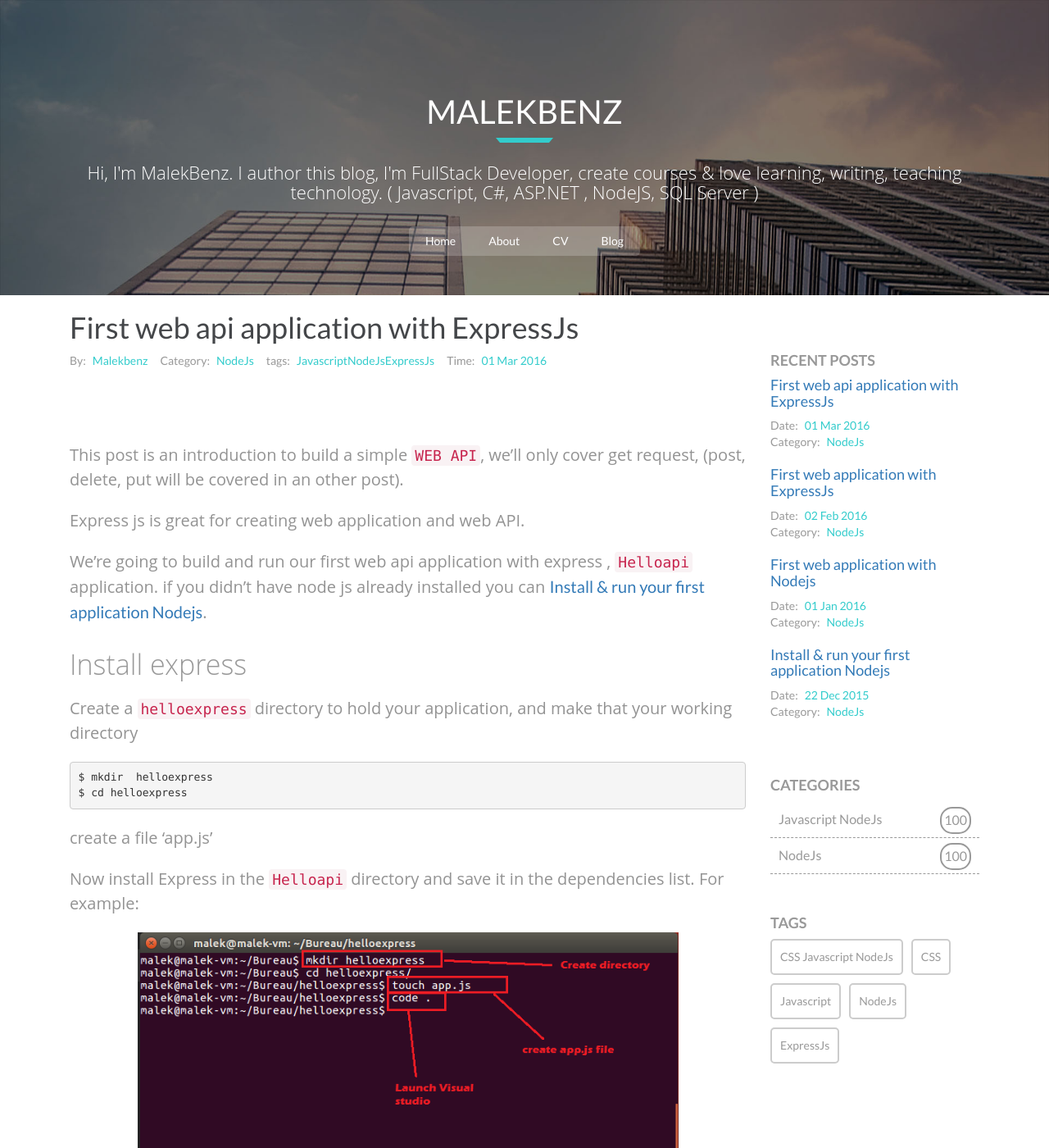
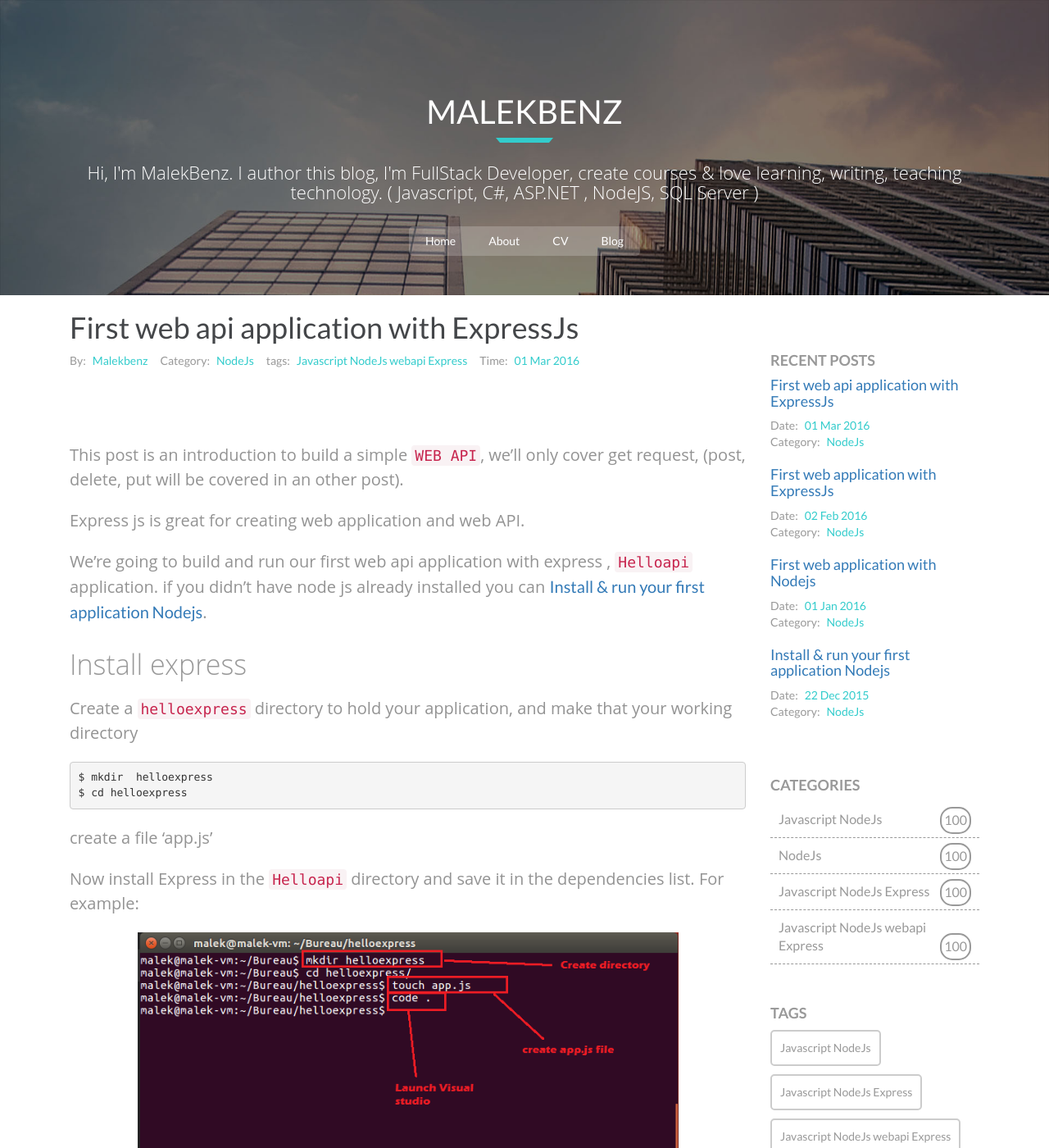
Before and after one commit to malekbenz/malekbenz, a Jekyll site: the page built from _posts/2016-03-01-First-web-api-application-with-ExpressJs.md, in a window 1280 px wide and 1400 px high. Shown: the whole window at 82% size. Built offline with Jekyll 4.4.1, drawn with Linux system fonts in a browser that asks for light colours; nearby versions of some CDN libraries; comment, search, counter and statistics services are not loaded.

Commit message:
fix dir post tags

```diff
--- a/_posts/2015-12-22-install-run-your-first-application-nodejs.md
+++ b/_posts/2015-12-22-install-run-your-first-application-nodejs.md
@@ -5,7 +5,7 @@ date: 2015-12-22
 author: Malekbenz
 comments: true
 category: NodeJs
-tags : [CSS Javascript  NodeJs]
+tags : [Javascript  NodeJs]
 categories: [Javascript  NodeJs]
 ---
 
--- a/_posts/2016-01-01-First-web-application-with-Nodejs.md
+++ b/_posts/2016-01-01-First-web-application-with-Nodejs.md
@@ -5,7 +5,8 @@ date: 2016-01-01
 author: Malekbenz
 comments: true
 category: NodeJs
-tags : CSS Javascript NodeJs
+tags : [Javascript  NodeJs]
+categories: [Javascript  NodeJs]
 ---
 Node js is great for creating web application. Node.js uses an event-driven, non-blocking I/O model that makes it lightweight and efficient.
 
--- a/_posts/2016-02-02-First-web-application-with-ExpressJs.md
+++ b/_posts/2016-02-02-First-web-application-with-ExpressJs.md
@@ -5,7 +5,8 @@ date: 2016-02-02
 author: Malekbenz
 comments: true
 category: NodeJs
-tags : CSS Javascript NodeJs ExpressJs
+tags : [Javascript  NodeJs Express]
+categories: [Javascript  NodeJs Express]
 ---
 
 Express is a web application framework for nodejs, It is designed for building web applications and APIs.
--- a/_posts/2016-03-01-First-web-api-application-with-ExpressJs.md
+++ b/_posts/2016-03-01-First-web-api-application-with-ExpressJs.md
@@ -5,7 +5,8 @@ date: 2016-03-01
 author: Malekbenz
 comments: true
 category: NodeJs
-tags : Javascript NodeJs ExpressJs
+tags : [Javascript  NodeJs webapi Express]
+categories: [Javascript  NodeJs webapi Express]
 ---
 
 This post is an introduction to build a simple `WEB API`, we'll only cover  get request,  (post, delete, put will be covered in an other post).
```
